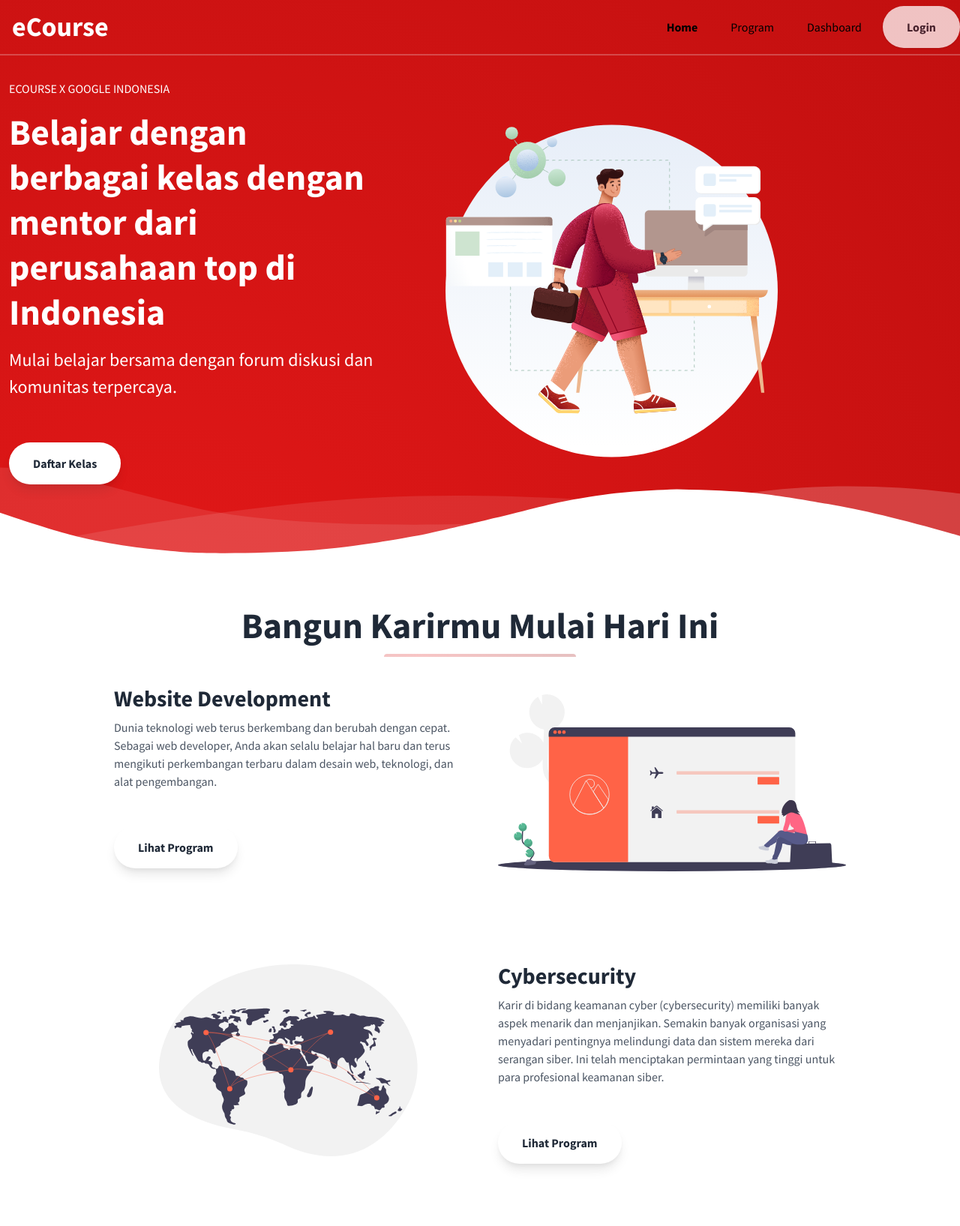
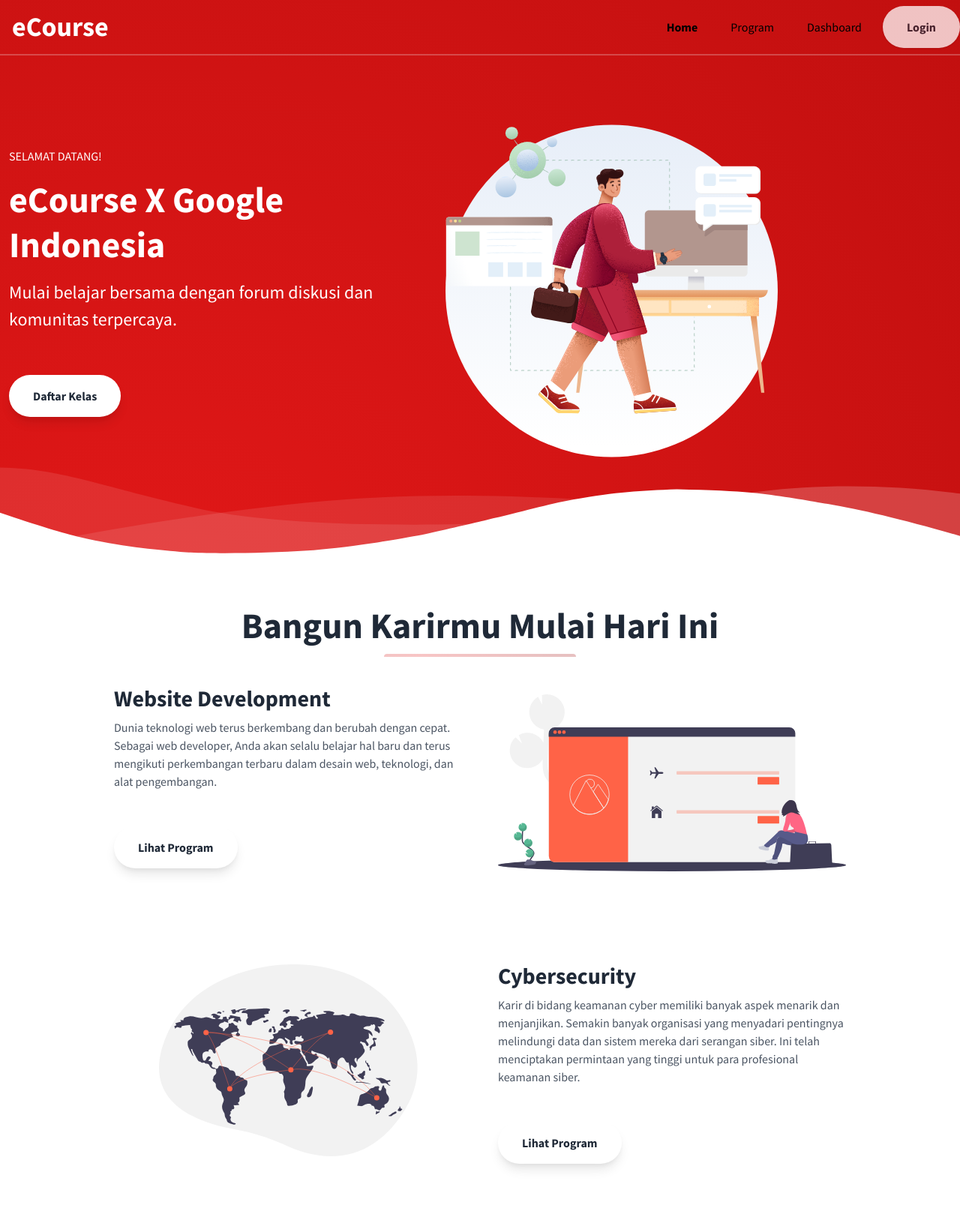
Before and after one commit to RobertinoGladden/course-website, a plain HTML site: page index.html in a window 1280 px wide. Shown: the top 1635 px of the page at 75% size. Drawn offline with nearby package versions, Linux system fonts and the light colour scheme.

Commit message:
initial commit

```diff
--- a/index.html
+++ b/index.html
@@ -62,9 +62,9 @@
       <div class="container px-3 mx-auto flex flex-wrap flex-col md:flex-row items-center">
         <!--Left Col-->
         <div class="flex flex-col w-full md:w-2/5 justify-center items-start text-center md:text-left">
-          <p class="uppercase tracking-loose w-full">eCourse X Google Indonesia</p>
+          <p class="uppercase tracking-loose w-full">Selamat Datang!</p>
           <h1 class="my-4 text-5xl font-bold leading-tight">
-            Belajar dengan berbagai kelas dengan mentor dari perusahaan top di Indonesia
+            eCourse X Google Indonesia
           </h1>
           <p class="leading-normal text-2xl mb-8">
           Mulai belajar bersama dengan forum diskusi dan komunitas terpercaya.
@@ -404,7 +404,7 @@
                 Cybersecurity
               </h3>
               <p class="text-gray-600 mb-8">
-                Karir di bidang keamanan cyber (cybersecurity) memiliki banyak aspek menarik dan menjanjikan. Semakin banyak organisasi yang menyadari pentingnya melindungi data dan sistem mereka dari serangan siber. Ini telah menciptakan permintaan yang tinggi untuk para profesional keamanan siber.
+                Karir di bidang keamanan cyber memiliki banyak aspek menarik dan menjanjikan. Semakin banyak organisasi yang menyadari pentingnya melindungi data dan sistem mereka dari serangan siber. Ini telah menciptakan permintaan yang tinggi untuk para profesional keamanan siber.
                 <br />
                 <br />
                 <button class="mx-auto lg:mx-0 hover:underline bg-white text-gray-800 font-bold rounded-full my-6 py-4 px-8 shadow-lg focus:outline-none focus:shadow-outline transform transition hover:scale-105 duration-300 ease-in-out">
@@ -526,7 +526,7 @@
           <div class="flex flex-col w-5/6 lg:w-1/3 mx-auto lg:mx-0 rounded-lg bg-white mt-4 sm:-mt-6 shadow-lg z-10">
             <div class="flex-1 bg-white rounded-t rounded-b-none overflow-hidden shadow">
               <div class="w-full p-8 text-3xl font-bold text-center">
-                Proffesional
+                Profesional
               </div>
               <div class="h-1 w-full gradient my-0 py-0 rounded-t"></div>
               <ul class="w-full text-center text-base font-bold">
```
Also changed, not shown: images/cyber.svg (added).
